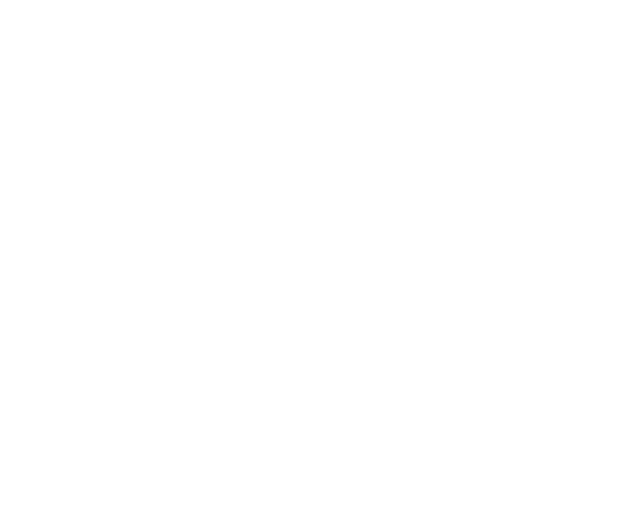
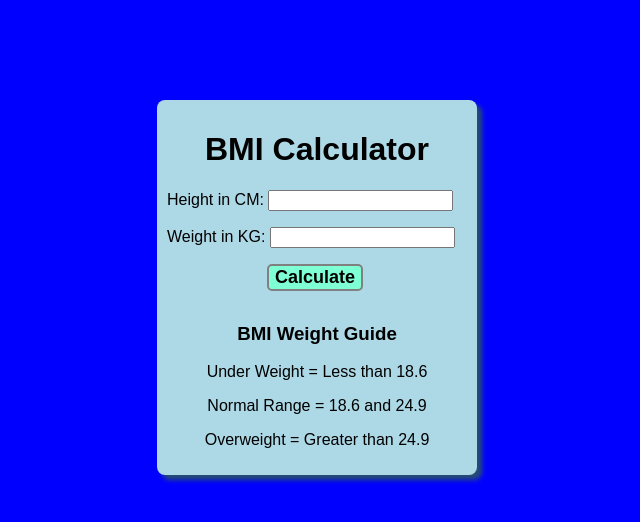
Before and after one commit to KateliyaDharmen/js-series, a plain HTML site: page Projects_07/02_Project/index.html in a window 1280 px wide. Shown: the whole page, without its empty margins (323-963 px from the left). Drawn offline with Linux system fonts and the light colour scheme.

Commit message:
BMI Calculator

```diff
--- /dev/null
+++ b/Projects_07/02_Project/bmi.js
@@ -0,0 +1,29 @@
+const form = document.querySelector("form");
+//this usecase will give empty value
+// const height = parseInt(document.querySelector("#heightcm").value);
+
+form.addEventListener('submit', (e) => {
+    e.preventDefault();
+
+    const height = parseInt(document.querySelector("#heightcm").value);
+    const weight = parseInt(document.querySelector("#weightkg").value);
+    const result = document.querySelector(".result");
+
+    if(height === '' || height < 0 || isNaN(height)){
+        result.innerHTML = "Please Give A Valid Height";
+    }else if(weight === '' || weight < 0 || isNaN(weight)){
+        result.innerHTML = "Please Give A Valid Weight";
+    }else{
+        const bmi = (weight / ((height*height)/10000)).toFixed(2);
+
+        //show the result
+        if(bmi < 18.6){
+            result.innerHTML = `Your BMI Score is ${bmi} and You are Under Weight`;
+        }else if(bmi >= 18.6 && bmi <= 24.9){
+            result.innerHTML = `Your BMI Score is ${bmi} and You are Healthy`;
+        }else{
+            result.innerHTML = `Your BMI Score is ${bmi} and You are Over Weight`;
+
+        }
+    }
+});
--- a/Projects_07/02_Project/index.html
+++ b/Projects_07/02_Project/index.html
@@ -1,11 +1,67 @@
 <!DOCTYPE html>
 <html lang="en">
+
 <head>
     <meta charset="UTF-8">
     <meta name="viewport" content="width=device-width, initial-scale=1.0">
     <title>BMI Calculator</title>
+    <style>
+        body{
+            margin: 0;
+            background-color: blue;
+        }
+        .container{
+            max-height: 400px;
+            width: 300px;
+            margin: 100px auto ;
+            padding: 10px;
+            background-color: lightblue;
+            border-radius: 8px;
+            box-shadow: 5px 5px 5px rgb(38, 79, 113);
+            font-family:Arial, Helvetica, sans-serif;
+        }
+        button{
+            margin-left: 100px;
+            border: 2px solid grey;
+            border-radius: 5px;
+            font-size: large;
+            font-weight: bold;
+            background-color: aquamarine;
+        }
+        button:hover{
+            cursor: pointer;
+            background-color: aqua;
+        }
+        .container h1,.weight-guide{
+            text-align: center;
+        }
+        .result{
+            text-align: center;
+            padding: 5px;
+            margin: 3px;
+            font-family:'Times New Roman', Times, serif;
+            font-weight: 500;
+        }
+    </style>
 </head>
+
 <body>
-
+    <div class="container">
+        <h1>BMI Calculator</h1>
+        <form>
+            <p><label for="heightcm">Height in CM: </label><input type="text" id="heightcm"></p>
+            <p><label for="weightcm">Weight in KG: </label><input type="text" id="weightkg"></p>
+            <button>Calculate</button>
+            <!-- div for result -->
+            <div class="result"></div>
+            <div class="weight-guide">
+                <h3>BMI Weight Guide</h3>
+                <p>Under Weight = Less than 18.6</p>
+                <p>Normal Range = 18.6 and 24.9</p>
+                <p>Overweight = Greater than 24.9</p>
+            </div>
+        </form>
+    </div>
 </body>
+<script src="bmi.js"></script>
 </html>
```
Also changed, not shown: Projects_07/02_Project/style.css (added).
